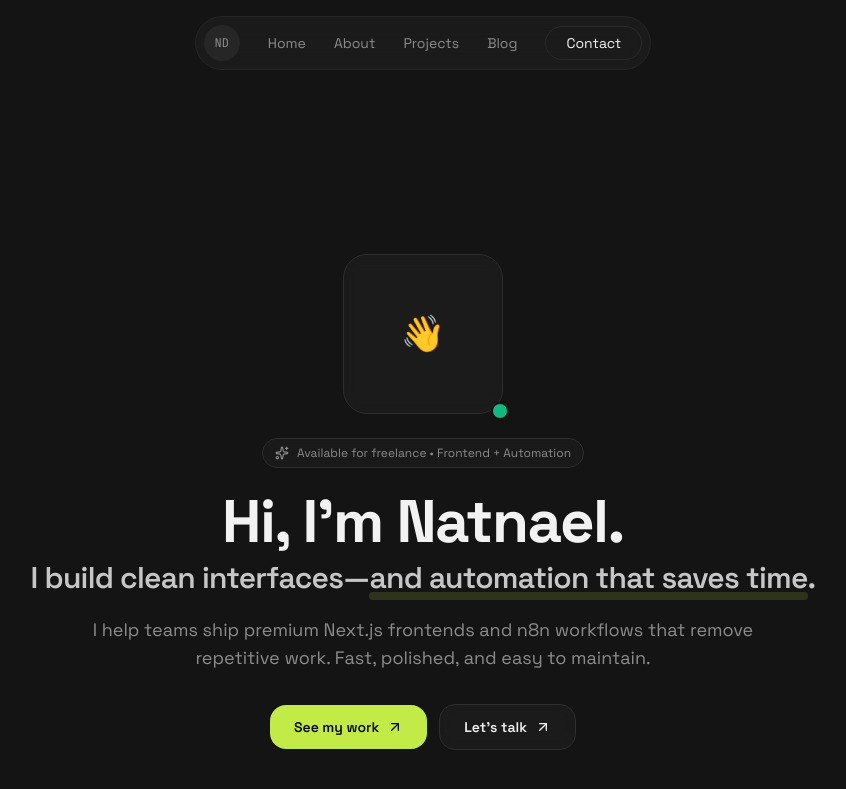
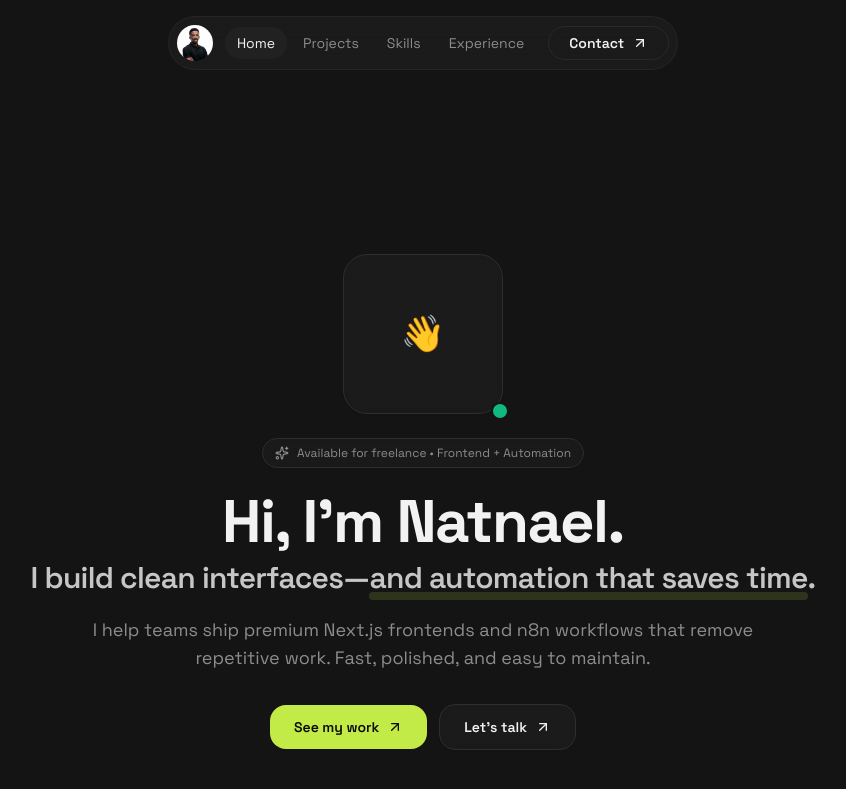
Before and after one commit to NatnaelDemelash/DevFolio, a Next.js app: page / in a window 1280 px wide. Shown: the top 789 px of the page, without its empty margins (217-1063 px from the left). Built offline with nearby package versions, Linux system fonts and the light colour scheme.

Commit message:
add profile on navbar

```diff
--- a/components/Navbar.tsx
+++ b/components/Navbar.tsx
@@ -1,84 +1,183 @@
-'use client';
+"use client";
 
-import { Menu, X } from 'lucide-react';
-import { useEffect, useState } from 'react';
+import Profile from "@/assets/profile.png";
+import { ArrowUpRight, Menu, X } from "lucide-react";
+import Image from "next/image";
+import { useEffect, useMemo, useRef, useState } from "react";
 
 const NAV_ITEMS = [
-  { label: 'Home', href: '#home' },
-  { label: 'About', href: '#about' },
-  { label: 'Projects', href: '#projects' },
-  { label: 'Blog', href: '#blog' },
-];
+  { label: "Home", href: "#hero", id: "hero" },
+  { label: "Projects", href: "#projects", id: "projects" },
+  { label: "Skills", href: "#skills", id: "skills" },
+  { label: "Experience", href: "#experience", id: "experience" },
+] as const;
+
+const AVATAR_SRC = Profile;
+
+type SectionId = (typeof NAV_ITEMS)[number]["id"];
+
+function cx(...classes: Array<string | false | undefined | null>) {
+  return classes.filter(Boolean).join(" ");
+}
 
 const Navbar = () => {
   const [scrolled, setScrolled] = useState(false);
   const [mobileOpen, setMobileOpen] = useState(false);
+  const [active, setActive] = useState<SectionId>("hero");
+  const lastActive = useRef<SectionId>("hero");
+
+  const sectionIds = useMemo(() => NAV_ITEMS.map((x) => x.id), []);
 
   useEffect(() => {
     const onScroll = () => setScrolled(window.scrollY > 40);
-    window.addEventListener('scroll', onScroll);
-    return () => window.removeEventListener('scroll', onScroll);
+    onScroll();
+    window.addEventListener("scroll", onScroll, { passive: true });
+    return () => window.removeEventListener("scroll", onScroll);
   }, []);
 
+  // Active section highlight via IntersectionObserver
+  useEffect(() => {
+    const els = sectionIds
+      .map((id) => document.getElementById(id))
+      .filter(Boolean) as HTMLElement[];
+
+    if (!els.length) return;
+
+    const io = new IntersectionObserver(
+      (entries) => {
+        // Pick the most visible intersecting entry
+        const visible = entries
+          .filter((e) => e.isIntersecting)
+          .sort(
+            (a, b) => (b.intersectionRatio ?? 0) - (a.intersectionRatio ?? 0),
+          );
+
+        const top = visible[0];
+        if (!top?.target?.id) return;
+
+        const next = top.target.id as SectionId;
+        if (next !== lastActive.current) {
+          lastActive.current = next;
+          setActive(next);
+        }
+      },
+      {
+        root: null,
+        // helps highlight when section is in the top-ish area
+        rootMargin: "-35% 0px -55% 0px",
+        threshold: [0.1, 0.2, 0.35, 0.5],
+      },
+    );
+
+    els.forEach((el) => io.observe(el));
+    return () => io.disconnect();
+  }, [sectionIds]);
+
+  // Lock body scroll when mobile menu open
+  useEffect(() => {
+    if (!mobileOpen) return;
+    const prev = document.body.style.overflow;
+    document.body.style.overflow = "hidden";
+    return () => {
+      document.body.style.overflow = prev;
+    };
+  }, [mobileOpen]);
+
+  // Close menu on Escape
+  useEffect(() => {
+    const onKey = (e: KeyboardEvent) => {
+      if (e.key === "Escape") setMobileOpen(false);
+    };
+    window.addEventListener("keydown", onKey);
+    return () => window.removeEventListener("keydown", onKey);
+  }, []);
+
+  const pillBase = cx(
+    "rounded-full border border-border/60 transition-all duration-300",
+    scrolled
+      ? "bg-card/90 backdrop-blur-xl shadow-lg"
+      : "bg-card/70 backdrop-blur-md",
+  );
+
   return (
-    <nav className="fixed top-0 left-0 right-0 z-50 flex justify-center pt-4 px-4">
-      {/* Desktop nav pill */}
-      <div
-        className={`hidden sm:flex items-center gap-2 px-2 py-2 rounded-full border border-border/60 transition-all duration-300 ${
-          scrolled
-            ? 'bg-card/90 backdrop-blur-xl shadow-lg'
-            : 'bg-card/70 backdrop-blur-md'
-        }`}
+    <nav className="fixed top-0 left-0 right-0 z-50">
+      {/* Desktop */}
+      <div className="hidden sm:flex justify-center pt-4 px-4">
+        <div className={cx("flex items-center gap-2 px-2 py-2", pillBase)}>
+          {/* Avatar */}
+          <a
+            href="#hero"
+            className="relative h-9 w-9 overflow-hidden rounded-full bg-muted shrink-0"
+            aria-label="Go to top"
           >
-        {/* Avatar */}
-        <div className="w-9 h-9 rounded-full bg-muted overflow-hidden flex-shrink-0">
-          <div className="w-full h-full bg-linear-to-br from-muted-foreground/30 to-muted-foreground/10 flex items-center justify-center text-xs text-muted-foreground font-mono">
-            ND
+            <Image
+              src={AVATAR_SRC}
+              alt="Natnael"
+              width={36}
+              height={36}
+              className="h-full w-full object-cover"
+            />
+          </a>
+
+          {/* Links */}
+          <div className="relative flex items-center gap-1 px-1">
+            {NAV_ITEMS.map((item) => {
+              const isActive = active === item.id;
+              return (
+                <a
+                  key={item.href}
+                  href={item.href}
+                  className={cx(
+                    "relative text-sm px-3 py-1.5 rounded-full transition-colors",
+                    isActive
+                      ? "text-foreground"
+                      : "text-muted-foreground hover:text-foreground",
+                    "hover:bg-secondary/60",
+                  )}
+                >
+                  {isActive && (
+                    <span className="absolute inset-0 -z-10 rounded-full bg-secondary/70" />
+                  )}
+                  {item.label}
+                </a>
+              );
+            })}
+          </div>
+
+          {/* Contact button */}
+          <a
+            href="#connect"
+            className="group inline-flex items-center gap-2 rounded-full border border-border/80 px-5 py-1.5 text-sm font-semibold text-foreground transition-colors hover:bg-secondary/60"
+          >
+            Contact
+            <ArrowUpRight className="h-4 w-4 transition-transform group-hover:translate-x-0.5 group-hover:-translate-y-0.5" />
+          </a>
         </div>
       </div>
 
-        {/* Nav Links - Desktop */}
-        <div className="flex items-center gap-1 px-2">
-          {NAV_ITEMS.map((item) => (
-            <a
-              key={item.href}
-              href={item.href}
-              className="text-sm text-muted-foreground hover:text-foreground transition-colors px-3 py-1.5 rounded-full hover:bg-secondary/60"
-            >
-              {item.label}
-            </a>
-          ))}
+      {/* Mobile pill */}
+      <div className="sm:hidden fixed top-4 right-4">
+        <div className={cx("flex items-center gap-2 px-2 py-2", pillBase)}>
+          <div className="relative h-8 w-8 overflow-hidden rounded-full bg-muted shrink-0">
+            <Image
+              src={Profile}
+              alt="Natnael"
+              width={32}
+              height={32}
+              className="h-full w-full object-cover"
+            />
           </div>
 
-        {/* Contact Button */}
-        <a
-          href="#connect"
-          className="text-sm text-foreground border border-border/80 rounded-full px-5 py-1.5 hover:bg-secondary/60 transition-colors"
-        >
-          Contact
-        </a>
-      </div>
+          <span className="text-sm text-muted-foreground whitespace-nowrap">
+            Available
+          </span>
+          <span className="w-2 h-2 rounded-full bg-primary animate-pulse shrink-0" />
 
-      {/* Mobile nav — "Available for work" pill */}
-      <div
-        className={`sm:hidden fixed top-4 right-4 flex items-center gap-2 px-2 py-2 rounded-full border border-border/60 transition-all duration-300 ${
-          scrolled
-            ? 'bg-card/90 backdrop-blur-xl shadow-lg'
-            : 'bg-card/70 backdrop-blur-md'
-        }`}
-      >
-        <div className="w-8 h-8 rounded-full bg-muted overflow-hidden flex-shrink-0">
-          <div className="w-full h-full bg-gradient-to-br from-muted-foreground/30 to-muted-foreground/10 flex items-center justify-center text-[10px] text-muted-foreground font-mono">
-            ND
-          </div>
-        </div>
-        <span className="text-sm text-muted-foreground whitespace-nowrap">
-          Available for work
-        </span>
-        <span className="w-2 h-2 rounded-full bg-primary animate-pulse flex-shrink-0" />
           <button
-          onClick={() => setMobileOpen(!mobileOpen)}
-          className="w-8 h-8 rounded-full bg-primary flex items-center justify-center flex-shrink-0"
+            onClick={() => setMobileOpen((s) => !s)}
+            className="w-8 h-8 rounded-full bg-primary flex items-center justify-center shrink-0"
+            aria-label={mobileOpen ? "Close menu" : "Open menu"}
+            aria-expanded={mobileOpen}
           >
             {mobileOpen ? (
               <X className="w-4 h-4 text-primary-foreground" />
@@ -87,29 +186,72 @@
             )}
           </button>
         </div>
+      </div>
 
-      {/* Mobile menu dropdown */}
-      {mobileOpen && (
-        <div className="sm:hidden fixed top-20 left-4 right-4 bg-card/95 backdrop-blur-xl border border-border/60 rounded-2xl p-4 flex flex-col gap-2 z-40">
-          {NAV_ITEMS.map((item) => (
+      {/* Mobile overlay + drawer */}
+      <div
+        className={cx(
+          "sm:hidden fixed inset-0 z-40 transition",
+          mobileOpen ? "pointer-events-auto" : "pointer-events-none",
+        )}
+      >
+        {/* Overlay */}
+        <button
+          onClick={() => setMobileOpen(false)}
+          className={cx(
+            "absolute inset-0 bg-background/60 backdrop-blur-sm transition-opacity",
+            mobileOpen ? "opacity-100" : "opacity-0",
+          )}
+          aria-label="Close menu overlay"
+        />
+
+        {/* Drawer */}
+        <div
+          className={cx(
+            "absolute right-4 top-20 w-[calc(100%-2rem)] rounded-3xl border border-border/60 bg-card/95 backdrop-blur-xl shadow-xl p-3 transition-all duration-300",
+            mobileOpen
+              ? "opacity-100 translate-y-0"
+              : "opacity-0 -translate-y-2",
+          )}
+        >
+          <div className="px-2 py-2">
+            <p className="text-xs uppercase tracking-[0.18em] text-muted-foreground">
+              Navigate
+            </p>
+          </div>
+
+          <div className="flex flex-col gap-1">
+            {NAV_ITEMS.map((item) => {
+              const isActive = active === item.id;
+              return (
                 <a
                   key={item.href}
                   href={item.href}
                   onClick={() => setMobileOpen(false)}
-              className="text-sm text-muted-foreground hover:text-foreground transition-colors px-4 py-2.5 rounded-xl hover:bg-secondary/60"
+                  className={cx(
+                    "flex items-center justify-between rounded-2xl px-4 py-3 text-sm font-semibold transition",
+                    isActive
+                      ? "bg-secondary/70 text-foreground"
+                      : "text-muted-foreground hover:text-foreground hover:bg-secondary/60",
+                  )}
                 >
                   {item.label}
+                  <ArrowUpRight className="h-4 w-4" />
                 </a>
-          ))}
+              );
+            })}
+
             <a
               href="#connect"
               onClick={() => setMobileOpen(false)}
-            className="text-sm text-foreground border border-border/80 rounded-xl px-4 py-2.5 text-center hover:bg-secondary/60 transition-colors mt-1"
+              className="mt-2 inline-flex items-center justify-center gap-2 rounded-2xl bg-primary px-4 py-3 text-sm font-semibold text-primary-foreground transition hover:opacity-90"
             >
               Contact
+              <ArrowUpRight className="h-4 w-4" />
             </a>
           </div>
-      )}
+        </div>
+      </div>
     </nav>
   );
 };
```
Also changed, not shown: assets/profile.png (added). Lines whose indentation alone changed are shown as unchanged.
